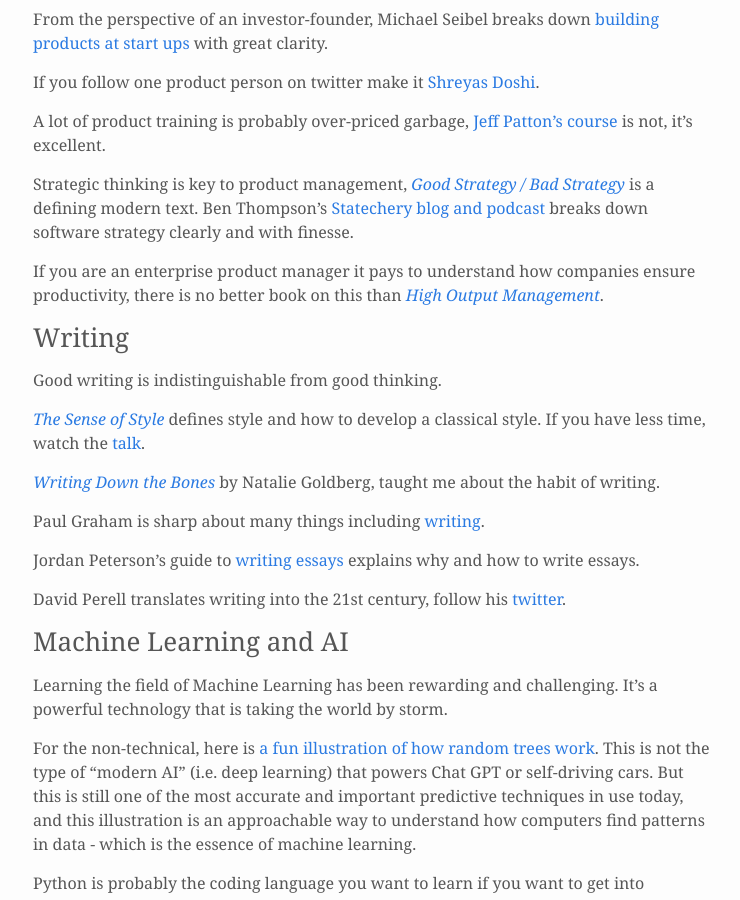
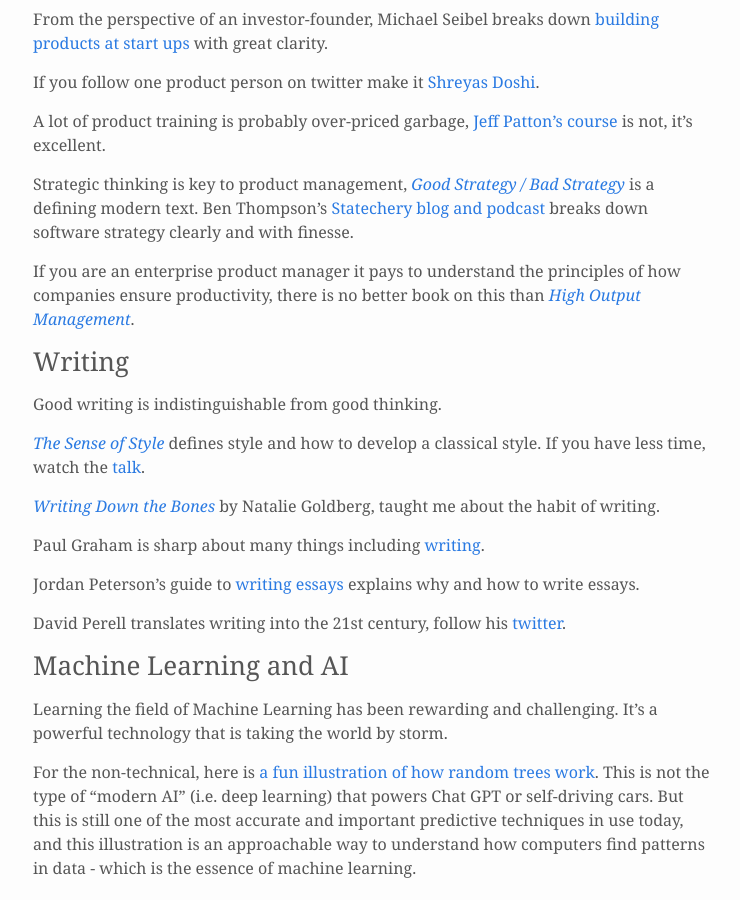
Before and after one commit to kenanwang/username.github.io, a Jekyll site: the page built from resources.md, in a window 1280 px wide and 900 px high, scrolled down 351 px. Shown: the whole window, without its empty margins (267-1007 px from the left). Built offline with Jekyll 4.4.1, drawn with Linux system fonts in a browser that asks for light colours; nearby versions of some CDN libraries.

Commit message:
Update resources.md

```diff
--- a/resources.md
+++ b/resources.md
@@ -17,7 +17,7 @@ A lot of product training is probably over-priced garbage, [Jeff Patton's course
 
 Strategic thinking is key to product management, [*Good Strategy / Bad Strategy*](https://a.co/d/fYfWCyJ) is a defining modern text. Ben Thompson's [Statechery blog and podcast](https://stratechery.com/concepts/) breaks down software strategy clearly and with finesse.
 
-If you are an enterprise product manager it pays to understand how companies ensure productivity, there is no better book on this than [*High Output Management*](https://a.co/d/aF67BI5).
+If you are an enterprise product manager it pays to understand the principles of how companies ensure productivity, there is no better book on this than [*High Output Management*](https://a.co/d/aF67BI5).
 
 ### Writing
 Good writing is indistinguishable from good thinking.
```
